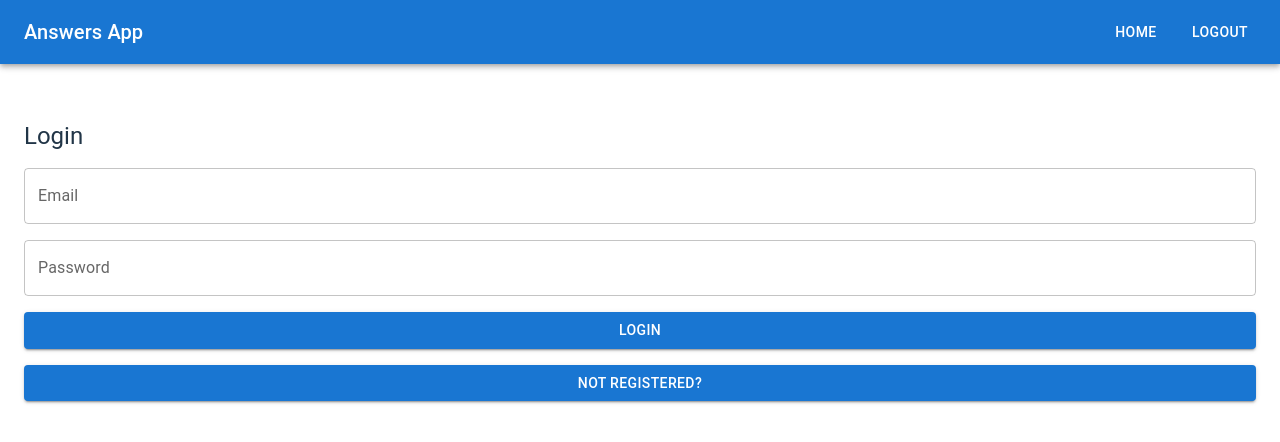
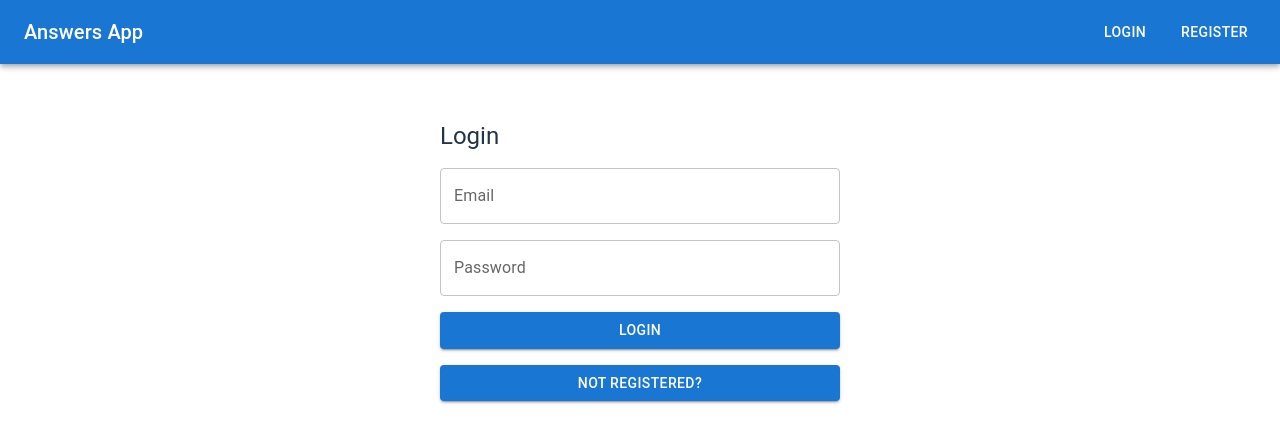
Before and after one commit to tessmannaugusto/answers-app, a React (Vite) app in the folder frontend/: page /login in a window 1280 px wide. Shown: the top 442 px of the page. Built offline with nearby package versions, Linux system fonts and the light colour scheme; no server answers; sample sign-in values are in the browser's storage.

Commit message:
fixing css and authentication

```diff
--- a/frontend/src/components/Header.tsx
+++ b/frontend/src/components/Header.tsx
@@ -1,9 +1,10 @@
 import { AppBar, Toolbar, Typography, Button, Box } from '@mui/material';
 import { useNavigate } from 'react-router-dom';
+import { useAuth } from '../hooks/useAuth';
 
 export const Header = () => {
   const navigate = useNavigate();
-  const isAuthenticated = !!localStorage.getItem('token');
+  const isAuthenticated = useAuth()
 
   const handleLogout = () => {
     localStorage.removeItem('token');
--- a/frontend/src/components/Login.tsx
+++ b/frontend/src/components/Login.tsx
@@ -32,7 +32,7 @@ export const Login = () => {
   };
 
   return (
-    <Box sx={{ display: 'flex', flexDirection: 'column', gap: 2 }}>
+    <Box sx={{ display: 'flex', flexDirection: 'column', gap: 2 , maxWidth: 400, mx: 'auto', my: 'auto'}}>
       <Typography variant="h5">Login</Typography>
       <TextField label="Email" value={email} onChange={(e) => setEmail(e.target.value)} />
       <TextField label="Password" type="password" value={password} onChange={(e) => setPassword(e.target.value)} />
```
